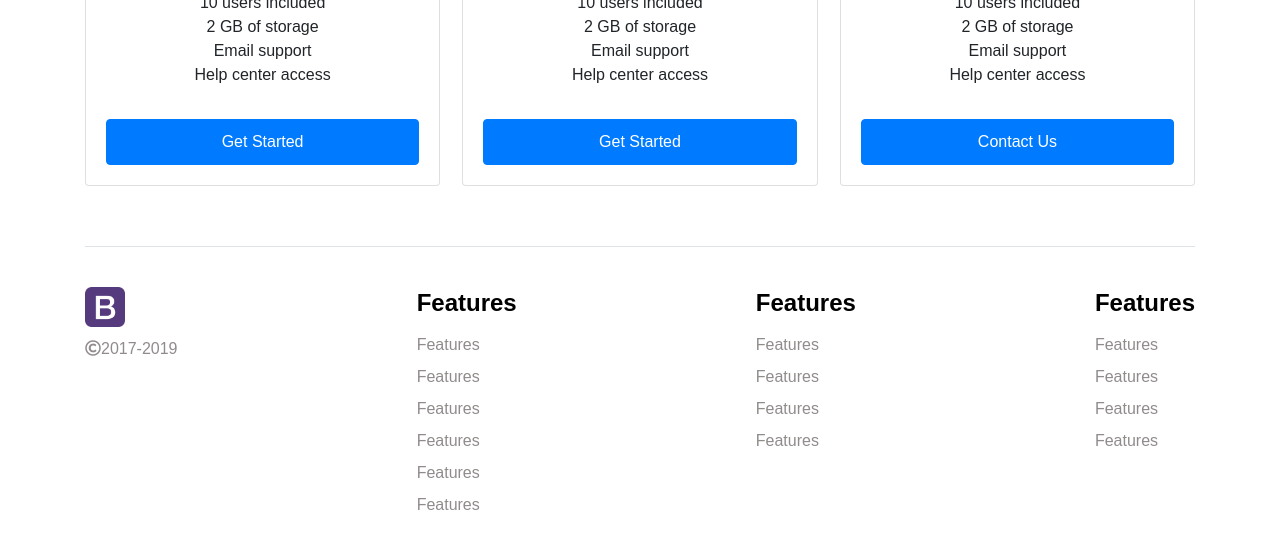
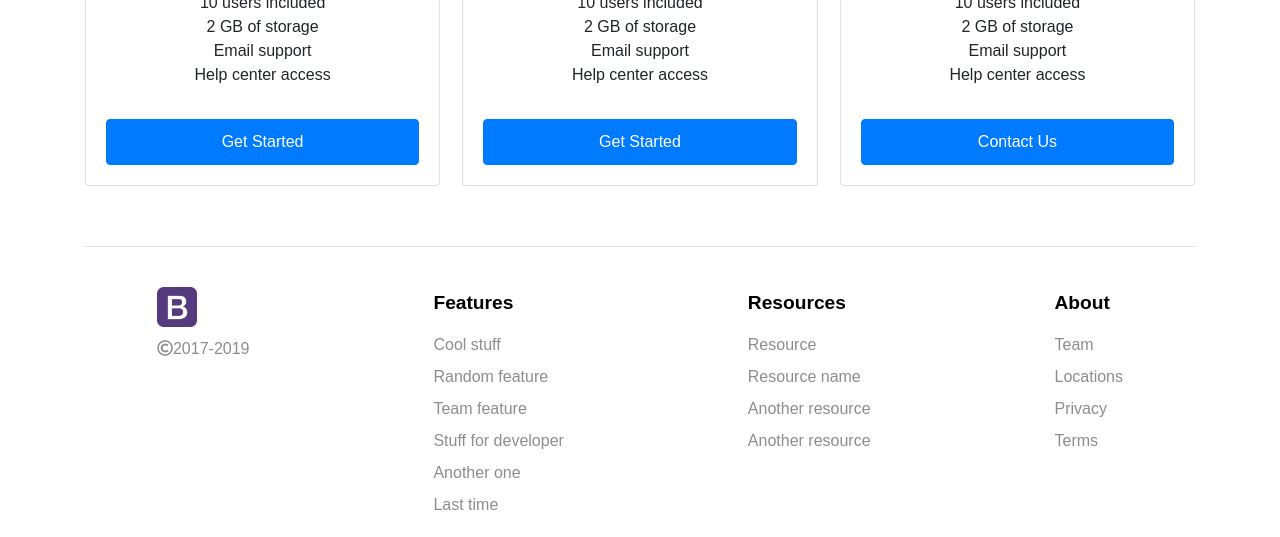
Before and after one commit to danasStrumilo/bootstrapex, a plain HTML site: page index.html in a window 1280 px wide. Shown: the part 510-1047 px from the top of the page. Drawn offline with nearby package versions, Linux system fonts and the light colour scheme.

Commit message:
cosmetic changes

```diff
--- a/index.html
+++ b/index.html
@@ -88,7 +88,7 @@
 
     <div class="container"><div class="border-bottom"></div></div>
 
-    <div class="container d-flex justify-content-between footer">
+    <div class="container d-flex justify-content-around footer">
 
         <div class="log">
             <img src="images/bootstrap-icon.png" alt="">
@@ -101,60 +101,60 @@
                     <b>Features</b>
                 </li>
                 <li>
-                    <a href="">Features</a>
+                    <a href="">Cool stuff</a>
                 </li>
                 <li>
-                    <a href="">Features</a>
+                    <a href="">Random feature</a>
                 </li>
                 <li>
-                    <a href="">Features</a>
+                    <a href="">Team feature</a>
                 </li>
                 <li>
-                    <a href="">Features</a>
+                    <a href="">Stuff for developer</a>
                 </li>
                 <li>
-                    <a href="">Features</a>
+                    <a href="">Another one</a>
                 </li>
                 <li>
-                    <a href="">Features</a>
+                    <a href="">Last time</a>
                 </li>
             </ul>
         </div>
         <div class="block">
             <ul>
                 <li id="header">
-                    <b>Features</b>
+                    <b>Resources</b>
                 </li>
                 <li>
-                    <a href="">Features</a>
+                    <a href="">Resource</a>
                 </li>
                 <li>
-                    <a href="">Features</a>
+                    <a href="">Resource name</a>
                 </li>
                 <li>
-                    <a href="">Features</a>
+                    <a href="">Another resource</a>
                 </li>
                 <li>
-                    <a href="">Features</a>
+                    <a href="">Another resource</a>
                 </li>
             </ul>
         </div>
         <div class="block">
             <ul>
                 <li id="header">
-                    <b>Features</b>
+                    <b>About</b>
                 </li>
                 <li>
-                    <a href="">Features</a>
+                    <a href="">Team</a>
                 </li>
                 <li>
-                    <a href="">Features</a>
+                    <a href="">Locations</a>
                 </li>
                 <li>
-                    <a href="">Features</a>
+                    <a href="">Privacy</a>
                 </li>
                 <li>
-                    <a href="">Features</a>
+                    <a href="">Terms</a>
                 </li>
             </ul>
         </div>
--- a/style.css
+++ b/style.css
@@ -79,7 +79,7 @@ font-family: sans-serif;
 #header {
     margin-bottom: 10px;
     color: black;
-    font-size: 1.5rem;
+    font-size: 1.2rem;
     font-weight: 500;
     list-style: none;
 }
```
